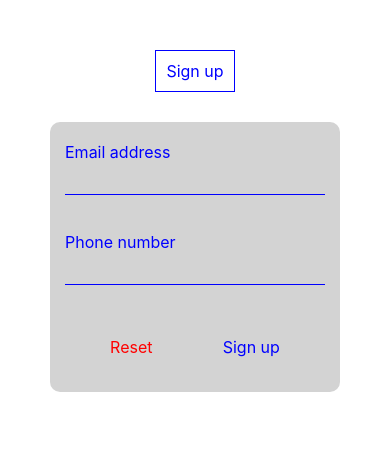
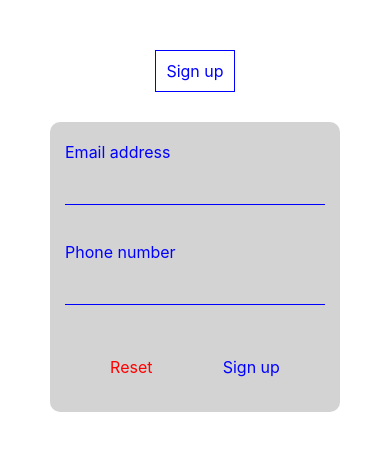
Before and after one commit to yzyly1992/CS5520-Assignment1, a React Native app: screen / in a window 390 px wide. Shown: the top 450 px of the page. Built offline with nearby package versions, Linux system fonts and the light colour scheme.

Commit message:
finish starting page, confirm page, and finish page

```diff
--- a/screens/Confirm.js
+++ b/screens/Confirm.js
@@ -1,4 +1,4 @@
-import { View, Text, StyleSheet } from 'react-native'
+import { View, Text, StyleSheet, ProgressViewIOSComponent } from 'react-native'
 import React from 'react'
 import Card from '../components/Card'
 import Button from '../components/Button'
@@ -15,7 +15,10 @@ export default function Confirm(props) {
         </View>
         <View style={styles.col}>
           <Button text='Go back' onClick={()=>props.setPage('Startinig')} color='red' />
-          <Button text='Confirm' onClick={()=>props.setFinish(true)} />
+          <Button text='Confirm' onClick={()=> {
+            props.setFinish(true);
+            props.setPage('Finish');
+          }} />
           <Button text='Finish Later' onClick={()=>props.setPage('Finish')} />
         </View>
       </Card>
--- a/screens/Controller.js
+++ b/screens/Controller.js
@@ -21,7 +21,7 @@ export default function Controller() {
             )
         case 'Finish':
             return (
-                <Finish cell={cell} setPage={setPage} setFinish={setFinish} setEmail={setEmail} setCell={setCell} />
+                <Finish cell={cell} finish={finish} setPage={setPage} setFinish={setFinish} setEmail={setEmail} setCell={setCell} />
             )
         default:
             return (
--- a/screens/Finish.js
+++ b/screens/Finish.js
@@ -1,10 +1,75 @@
-import { View, Text } from 'react-native'
+import { View, Text, Image, StyleSheet } from 'react-native'
 import React from 'react'
+import Card from '../components/Card'
+import Button from '../components/Button';
 
 export default function Finish(props) {
-  return (
-    <View>
-      <Text>Finish</Text>
-    </View>
-  )
+  let link = "https://picsum.photos/id/" + props.cell.slice(-1) + "/100/100";
+
+  function StartOver() {
+    props.setEmail();
+    props.setCell();
+    props.setFinish(false);
+    props.setPage('Starting');
+  }
+
+  switch (props.finish) {
+    case true:
+      return (
+        <View style={styles.container}>
+          <Card>
+          <View style={styles.col}>
+            <Text style={styles.info}>Thank you for signing up. Here's a picture for you (based on the last digit of your phone number).</Text>
+              <Image
+                style={styles.img}
+                source={{uri: link}}
+              />
+          </View>
+          </Card>
+          <Button text="Start Again" onClick={StartOver} />
+        </View>
+      )
+    case false:
+      return (
+        <View style={styles.container}>
+          <Card>
+            <View style={styles.col}>
+              <Text style={styles.info}>Sorry to see you go.</Text>
+              <Image
+                style={styles.img}
+                source={require('../assets/disappointed-face.png')}
+              />
+            </View>
+          </Card>
+          <Button text="Start Again" onClick={StartOver} />
+        </View>
+      )
+  }
 }
+
+const styles = StyleSheet.create({
+  container: {
+    flex: 1,
+    backgroundColor: '#fff',
+    alignItems: 'center',
+    justifyContent: 'flex-start',
+    margin: 50,
+  },
+  info: {
+    color: 'purple',
+    fontSize: 16,
+  },
+  img: {
+    width: 100,
+    height: 100,
+    marginTop: 30,
+    marginBottom: 10,
+  },
+  col: {
+    display: 'flex',
+    flexDirection: 'column',
+    alignItems: 'center',
+    justifyContent: 'center',
+    margin: 10,
+  }
+})
--- a/screens/Starting.js
+++ b/screens/Starting.js
@@ -4,35 +4,41 @@ import Button from '../components/Button'
 import Card from '../components/Card'
 
 export default function Starting(props) {
-  const [tempEmail, setTempEmail] = useState();
-  const [tempCell, setTempCell] = useState();
   const [emailValidInfo, setEmailValidInfo] = useState(0);
   const [cellValidInfo, setCellValidInfo] = useState(0);
 
   function Reset() {
-    setTempEmail();
-    setTempCell();
+    props.setEmail();
+    props.setCell();
+    setEmailValidInfo(1);
+    setCellValidInfo(1);
   }
 
   function SignUp() {
-    props.setPage('Confirm');
+    if (emailValidInfo === 0 && cellValidInfo === 0) {
+      props.setEmail(props.email);
+      props.setCell(props.cell);
+      props.setPage('Confirm');
+    }
   }
 
   function ValidEmail(changedText) {
-    setTempEmail(changedText);
-    if (changedText == "Hello") {
+    props.setEmail(changedText);
+    let validRegex = /^\w+([\.-]?\w+)*@\w+([\.-]?\w+)*(\.\w\w+)+$/;
+    if (validRegex.test(changedText) === false) {
+      setEmailValidInfo(1);
+    } else {
       setEmailValidInfo(0);
-    } else {
-      setEmailValidInfo(1);
     }
   }
 
   function ValidCell(changedText) {
-    setTempCell(changedText);
-    if (changedText == "1234") {
+    props.setCell(changedText);
+    let validRegex = /^\(?(\d{3})\)?[- ]?(\d{3})[- ]?(\d{4})$/;
+    if (validRegex.test(changedText) === false) {
+      setCellValidInfo(1);
+    } else {
       setCellValidInfo(0);
-    } else {
-      setCellValidInfo(1);
     }
   }
 
@@ -43,14 +49,17 @@ export default function Starting(props) {
         <Text style={styles.title}>Email address</Text>
         <TextInput
           style={styles.input}
-          value={tempEmail}
+          value={props.email}
+          autoCapitalize={'none'}
+          keyboardType={'default'}
           onChangeText={ValidEmail}
            />
         <Text style={[styles.warning, {opacity:emailValidInfo}]}>Please enter a valid email</Text>
         <Text style={styles.title}>Phone number</Text>
         <TextInput
           style={styles.input}
-          value={tempCell}
+          value={props.cell}
+          autoCapitalize={'none'}
           onChangeText={ValidCell} />
         <Text style={[styles.warning, {opacity:cellValidInfo}]}>Please enter a valid phone number</Text>
         <View style={styles.inline}>
@@ -72,9 +81,9 @@ const styles = StyleSheet.create({
     },
     input: {
       width: '100%',
-      borderBottomWidth: 1.5,
+      borderBottomWidth: 1,
       fontWeight: 'bold',
-      padding: 5,
+      padding: 10,
       textAlign: 'center',
       color: 'blue',
       borderBottomColor: 'blue',
```
Also changed, not shown: assets/disappointed-face.png (added).
